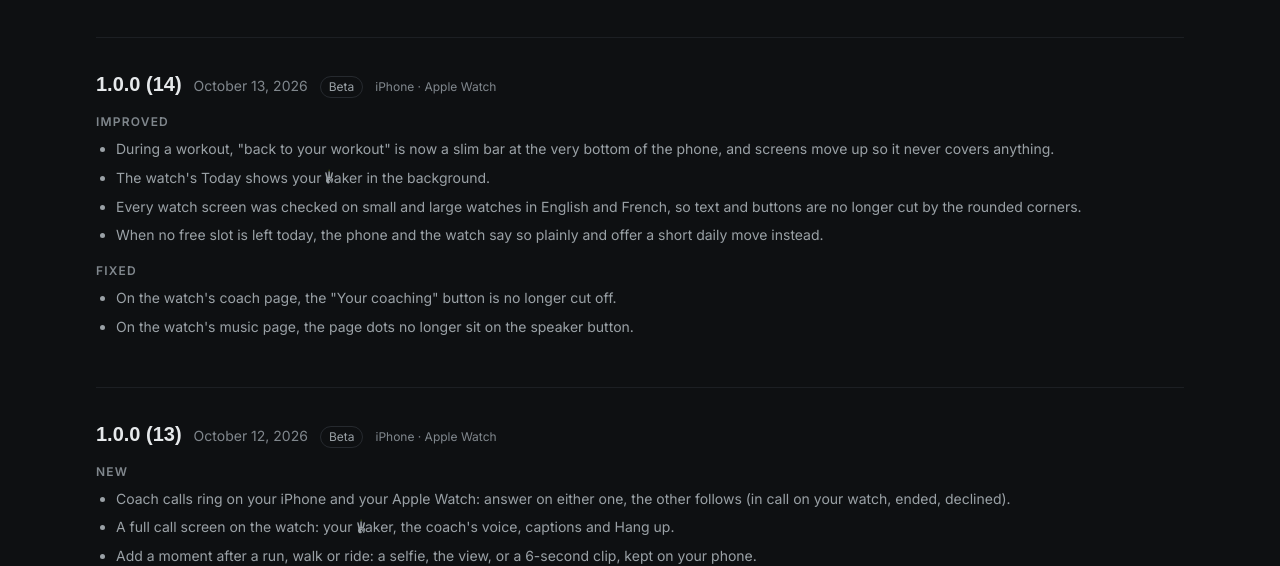
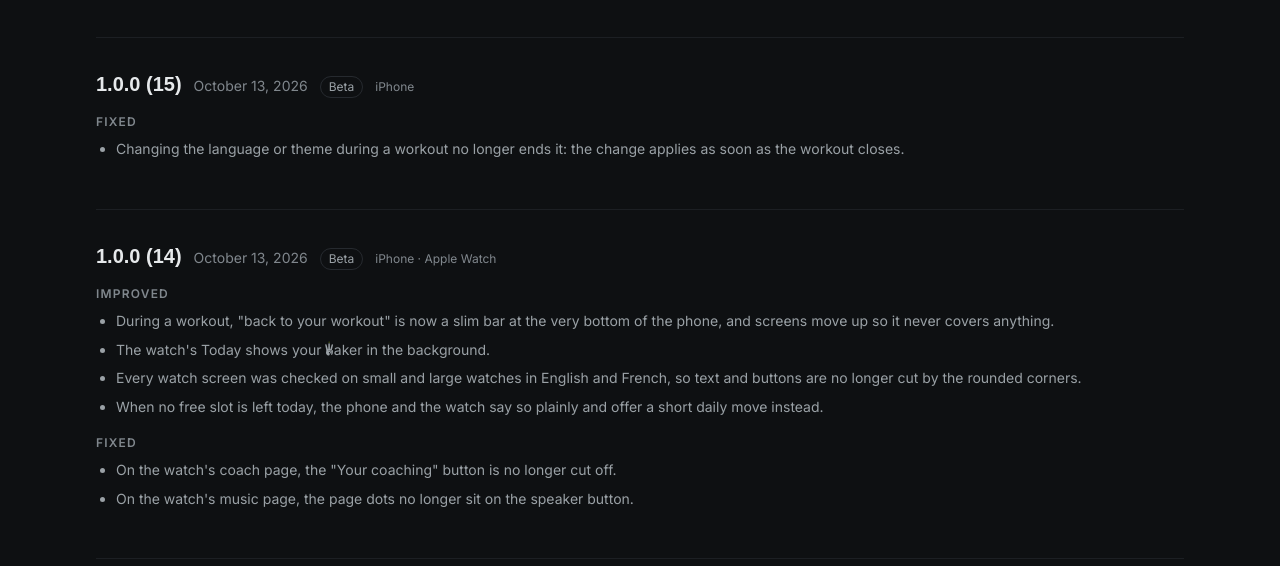
Before and after one commit to 4gjnbzb4zf-sudo/vvake-web, a Next.js app: page /en/releases/ in a window 1280 px wide. Shown: the part 232-798 px from the top of the page. Built offline with nearby package versions, Linux system fonts and the light colour scheme; no server answers; a web font is replaced by a local one.

Commit message:
Release notes: 1.0.0 (15)

```diff
--- a/src/data/releases.ts
+++ b/src/data/releases.ts
@@ -18,6 +18,20 @@ export interface Release {
 }
 
 export const releases: Release[] = [
+  {
+    version: "1.0.0 (15)",
+    date: "2026-10-13",
+    channel: "beta",
+    devices: ["iphone"],
+    notes: {
+      en: {
+        fixed: ["Changing the language or theme during a workout no longer ends it: the change applies as soon as the workout closes."],
+      },
+      fr: {
+        fixed: ["Changer la langue ou le thème pendant une séance ne l'arrête plus : le changement s'applique dès la fin de la séance."],
+      },
+    },
+  },
   {
     version: "1.0.0 (14)",
     date: "2026-10-13",
```
